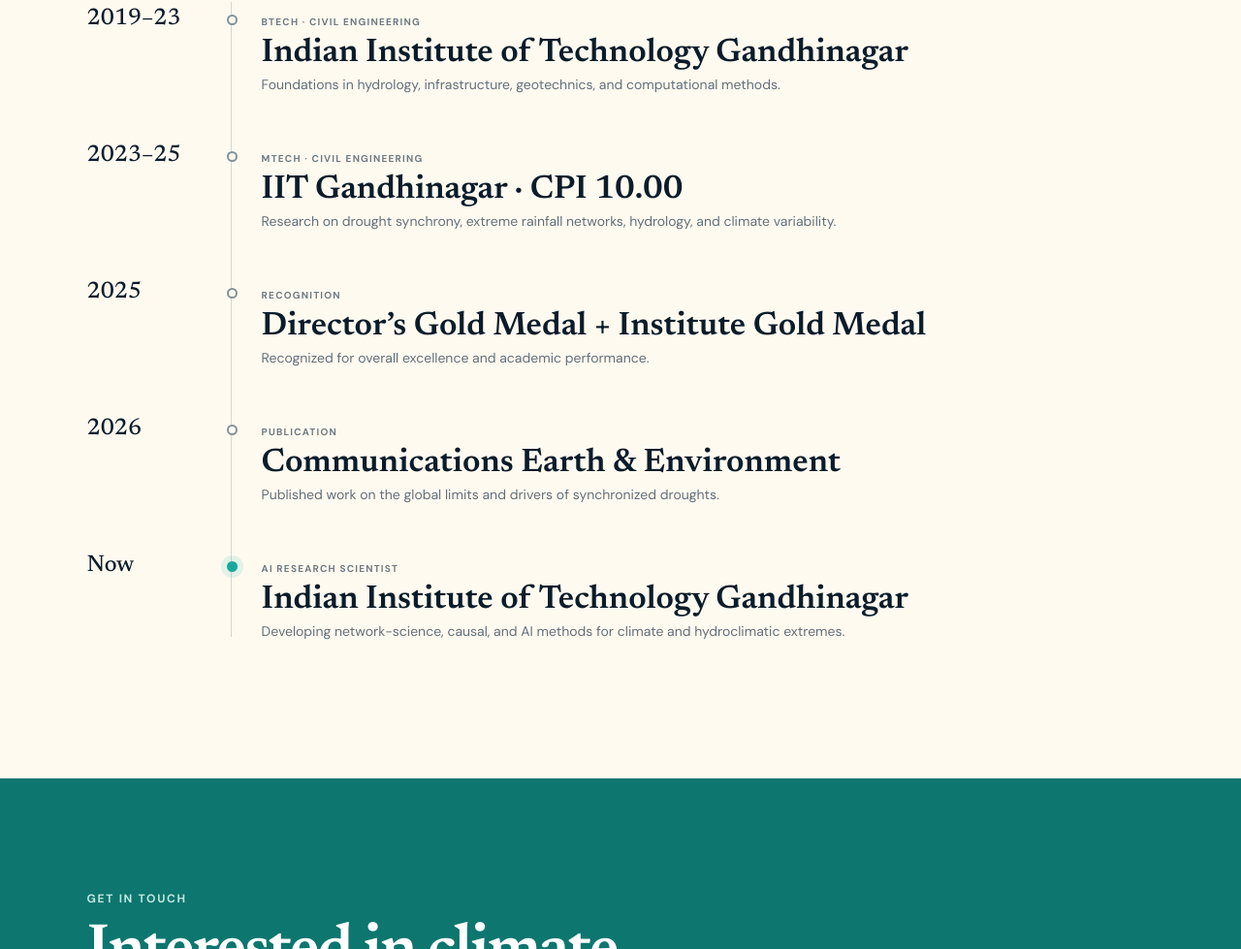
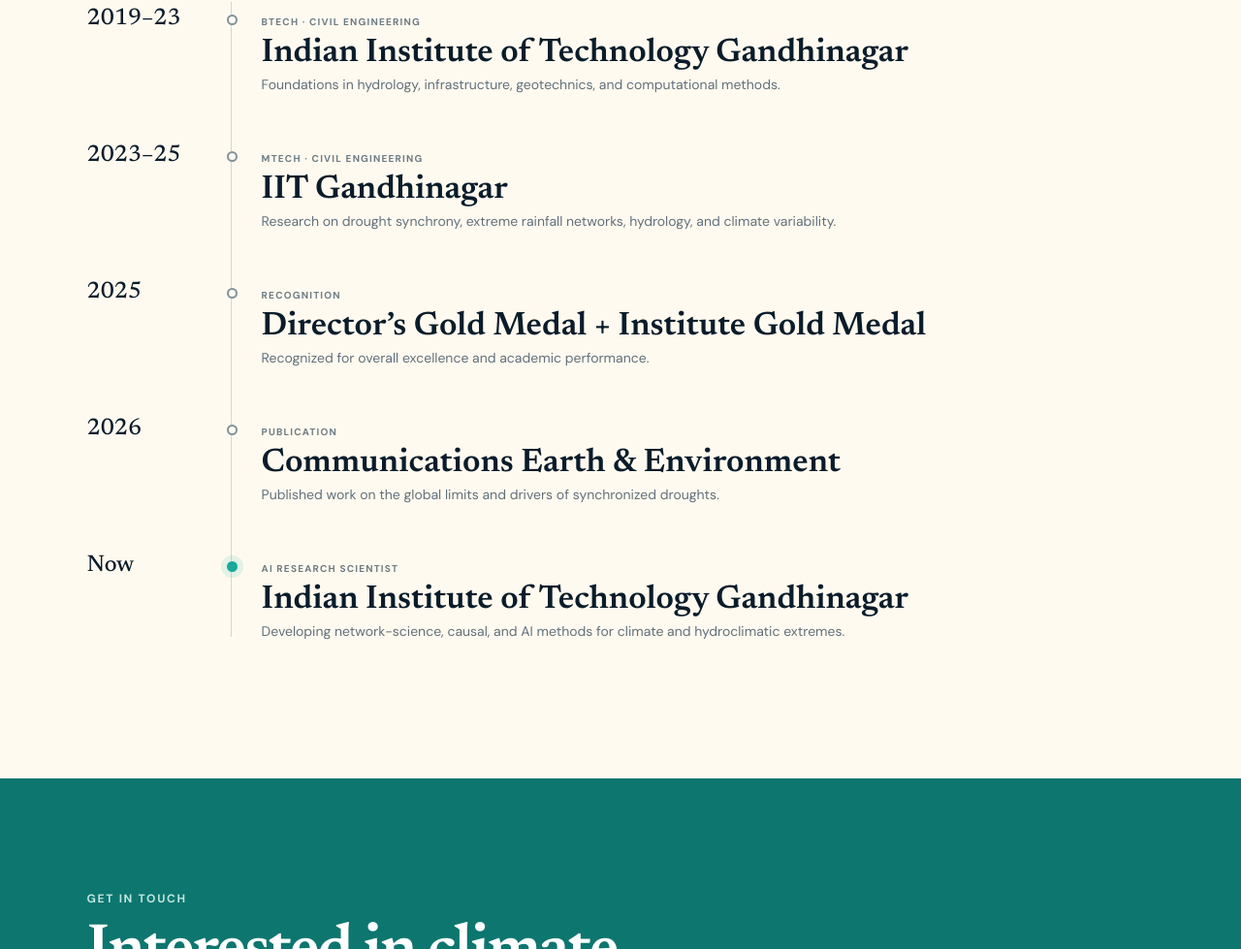
Before and after one commit to Drought-JohnDoe/Drought-JohnDoe.github.io, a plain HTML site: page index.html in a window 1280 px wide. Shown: the part 6858-7837 px from the top of the page at 97% size. Drawn offline with Linux system fonts and the light colour scheme.

Commit message:
Remove CPI from academic journey

```diff
--- a/index.html
+++ b/index.html
@@ -159,7 +159,7 @@
       <div class="section-head reveal"><div><div class="section-kicker">Journey</div><h2>From civil engineering to climate-network science.</h2></div></div>
       <div class="timeline">
         <article class="timeline-item reveal"><div class="time-year">2019–23</div><div class="time-dot"></div><div><span class="time-label">BTech · Civil Engineering</span><h3>Indian Institute of Technology Gandhinagar</h3><p>Foundations in hydrology, infrastructure, geotechnics, and computational methods.</p></div></article>
-        <article class="timeline-item reveal"><div class="time-year">2023–25</div><div class="time-dot"></div><div><span class="time-label">MTech · Civil Engineering</span><h3>IIT Gandhinagar · CPI 10.00</h3><p>Research on drought synchrony, extreme rainfall networks, hydrology, and climate variability.</p></div></article>
+        <article class="timeline-item reveal"><div class="time-year">2023–25</div><div class="time-dot"></div><div><span class="time-label">MTech · Civil Engineering</span><h3>IIT Gandhinagar</h3><p>Research on drought synchrony, extreme rainfall networks, hydrology, and climate variability.</p></div></article>
         <article class="timeline-item reveal"><div class="time-year">2025</div><div class="time-dot"></div><div><span class="time-label">Recognition</span><h3>Director’s Gold Medal + Institute Gold Medal</h3><p>Recognized for overall excellence and academic performance.</p></div></article>
         <article class="timeline-item reveal"><div class="time-year">2026</div><div class="time-dot"></div><div><span class="time-label">Publication</span><h3>Communications Earth &amp; Environment</h3><p>Published work on the global limits and drivers of synchronized droughts.</p></div></article>
         <article class="timeline-item reveal"><div class="time-year">Now</div><div class="time-dot active"></div><div><span class="time-label">AI Research Scientist</span><h3>Indian Institute of Technology Gandhinagar</h3><p>Developing network-science, causal, and AI methods for climate and hydroclimatic extremes.</p></div></article>
```
